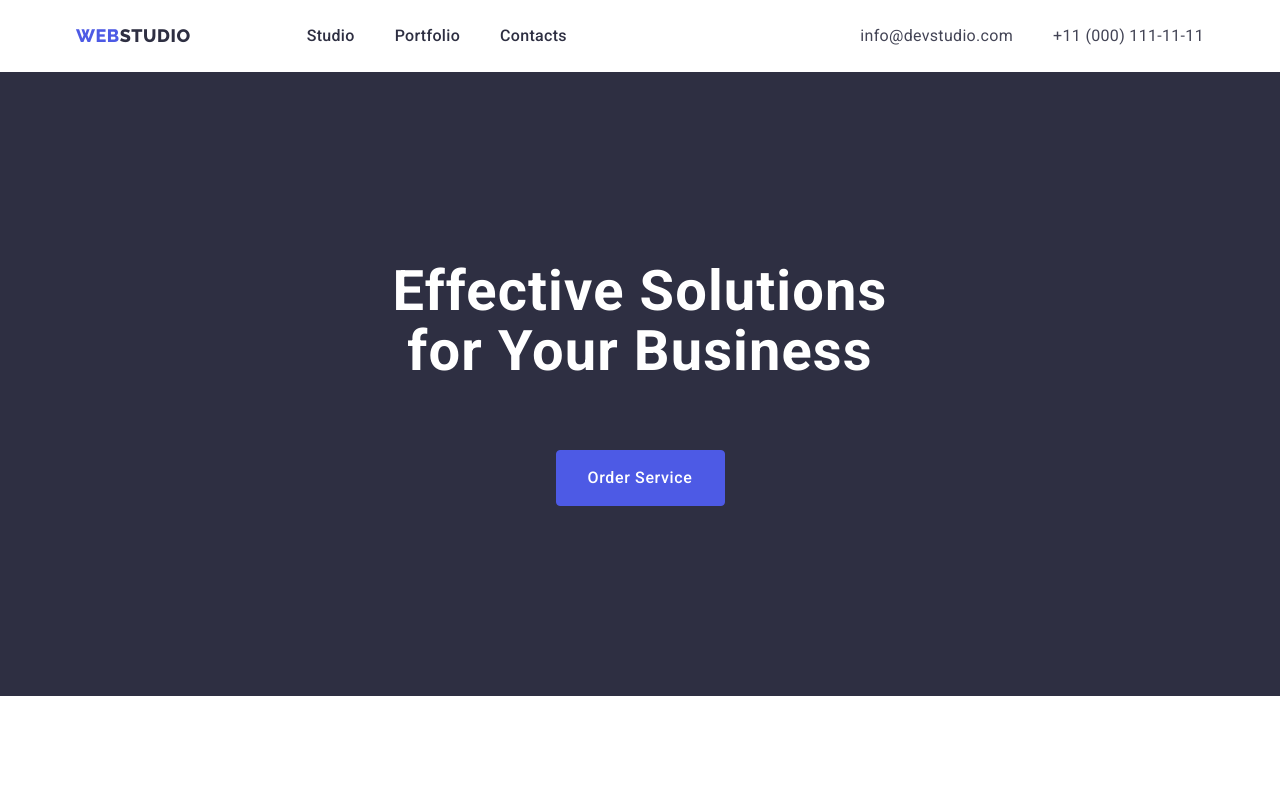
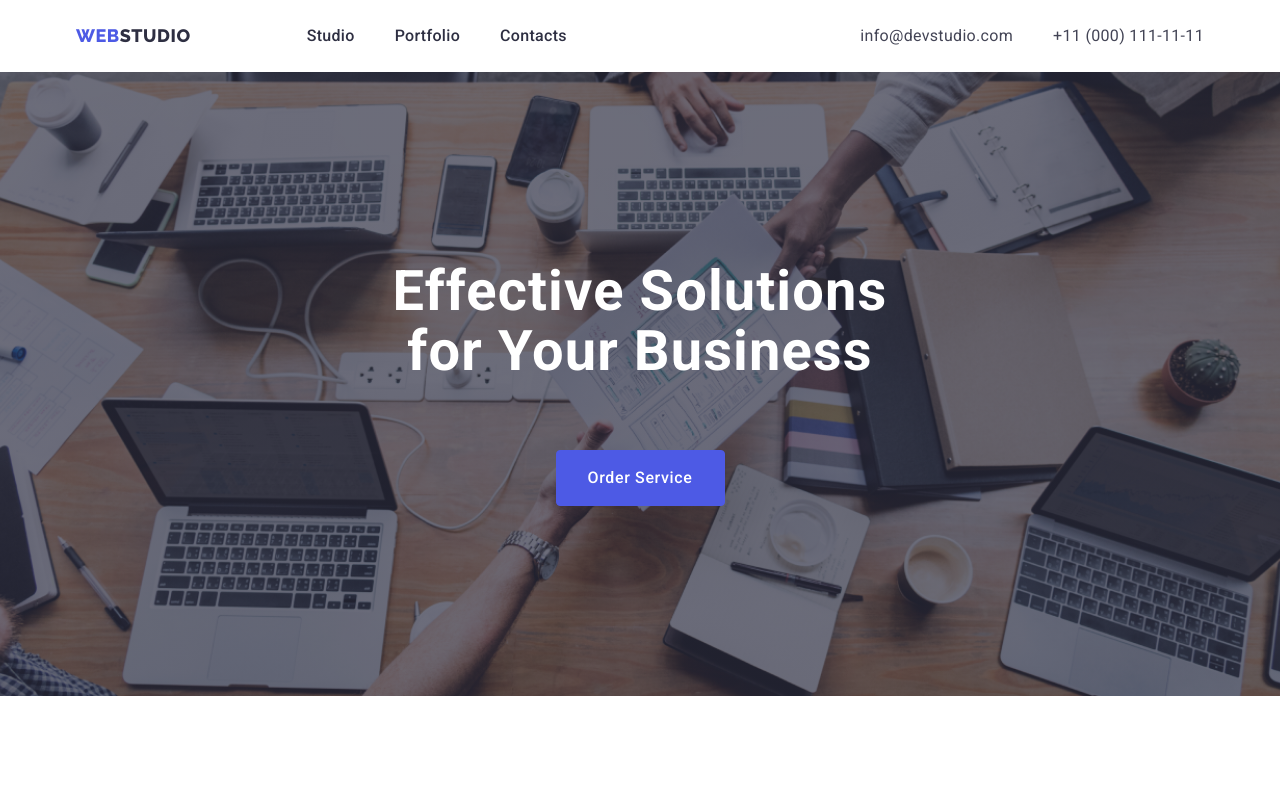
Before and after one commit to ggieu/goit-markup-hw-04, a plain HTML site: page index.html in a window 1280 px wide. Shown: the top 800 px of the page. Drawn offline with nearby package versions, Linux system fonts and the light colour scheme; the site is published under a folder, as on GitHub Pages, so addresses that start at the root find nothing.

Commit message:
Update styles.css

```diff
--- a/css/styles.css
+++ b/css/styles.css
@@ -130,7 +130,7 @@ img {
     display: flex;
     align-items: center;
     flex-direction: column;
-    background-image: linear-gradient(rgba(46, 47, 66, 0.7), rgba(46, 47, 66, 0.7)) ,url(/images/people-office\ 1.jpg);
+    background-image: linear-gradient(rgba(46, 47, 66, 0.7), rgba(46, 47, 66, 0.7)) ,url(../images/people-office\ 1.jpg);
     background-repeat: no-repeat;
     background-position: center;
     background-size: cover;
```
